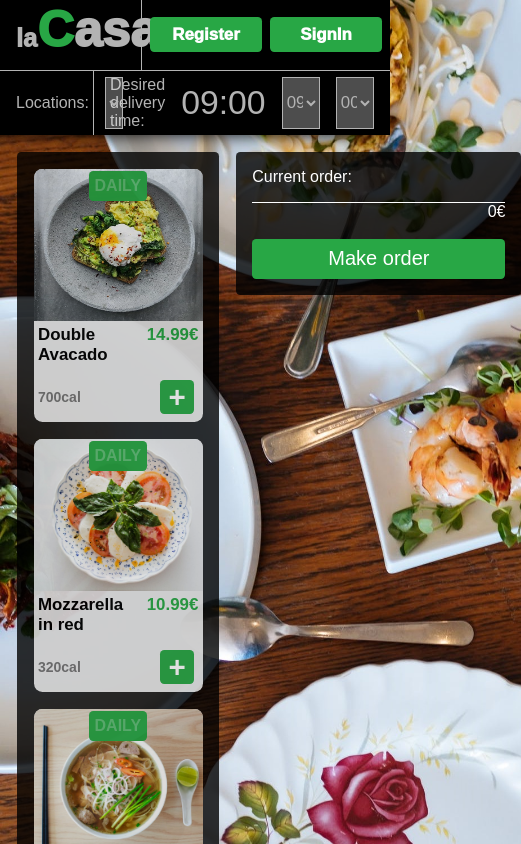
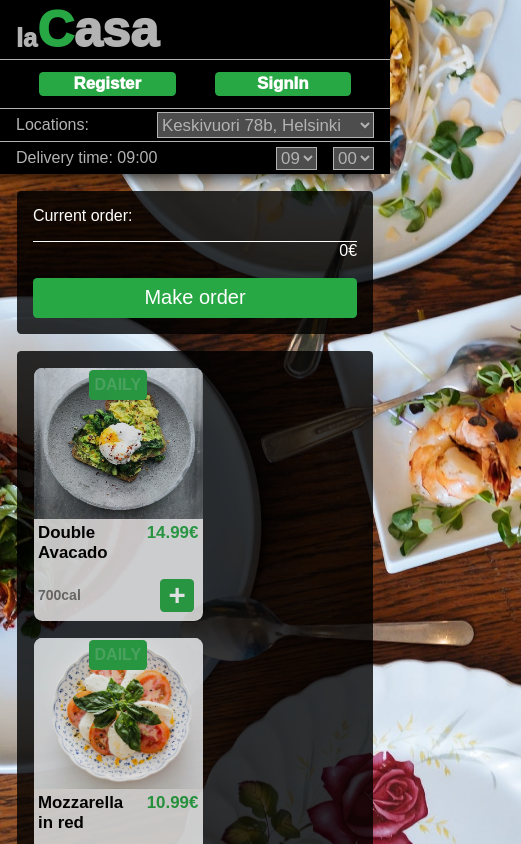
Before and after one commit to Kuovinen/Restaurant, a React (Create React App) app: page / in a window 390 px wide. Shown: the top 844 px of the page, 521 px wide, since content can reach past the window. Built offline with nearby package versions, Linux system fonts and the light colour scheme.

Commit message:
mobile size update and rework

```diff
--- a/src/components/Header.js
+++ b/src/components/Header.js
@@ -21,7 +21,7 @@ export default function Header() {
       <LogInRegisterSection />
 
       <div className="locations">
-        <span className="label">Locations:</span>
+        <span className="labelPlace">Locations:</span>
         <select className="locationSelect" name="option">
           <option value="1">Keskivuori 78b, Helsinki</option>
           <option value="2">Suomalahti 30, Vantaa</option>
@@ -29,16 +29,13 @@ export default function Header() {
         </select>
       </div>
       <div className="time">
-        <span className="label">Desired delivery time: </span>
-        <div
-          style={{
-            color: "var(--cp-White)",
-            margin: "0 1rem",
-            fontSize: "4vh",
-          }}
-        >
+        <div>
+          <span className="labelTime">Delivery time: </span>
+          <span className="chosenTime">
             {orderTime[0]}:{orderTime[1]}
+          </span>
         </div>
+        <div>
           <select className="deliveryTime" name="hours" onChange={modTime}>
             <option value="09">09</option>
             <option value="10">10</option>
@@ -57,6 +54,7 @@ export default function Header() {
             <option value="45">45</option>
           </select>
         </div>
+      </div>
     </header>
   );
 }
--- a/src/index.css
+++ b/src/index.css
@@ -13,6 +13,13 @@ body {
   /*background-image: url("../public/images/background.jpg");*/
   overflow-x: hidden;
   box-sizing: border-box;
+}
+.root {
+  width: 100%;
+}
+.App {
+  width: 100%;
+  min-width: 320px;
 }
 .bkg {
   position: fixed;
@@ -33,8 +40,9 @@ header {
   position: relative;
   display: grid;
   grid-template-columns: repeat(4, 1fr);
-  height: 16vh;
-  width: 100vw;
+  height: auto;
+  width: 100%;
+  min-width: 320px;
   background: var(--cp-Black);
   box-shadow: -1rem 0rem 1rem #000000;
   color: var(--cp-Grey);
@@ -132,9 +140,19 @@ header {
   height: 100%;
 }
 
-.label {
+.labelPlace,
+.labelTime {
   margin-left: 1rem;
+
   user-select: none;
+}
+.labelTime {
+  width: 5rem;
+}
+.chosenTime {
+  color: "var(--cp-White)";
+  margin: "0 1rem";
+  font-size: "3vh";
 }
 .locations {
   border-right: var(--border);
@@ -143,6 +161,7 @@ header {
   grid-row: 2;
   display: flex;
   gap: 1rem;
+  height: 2rem;
   justify-content: space-between;
   align-items: center;
 }
@@ -152,7 +171,7 @@ header {
 .locationSelect {
   flex: 3fr;
   height: 80%;
-  width: 100%;
+
   margin-right: 1rem;
   position: relative;
   background-color: hsl(0, 0%, 100%, 0.3);
@@ -172,6 +191,7 @@ header {
   border-top: var(--border);
   grid-column: 3/5;
   grid-row: 2;
+  height: 2rem;
   display: flex;
   align-items: center;
   justify-content: space-between;
@@ -180,7 +200,7 @@ header {
   position: relative;
   flex: 3fr;
   height: 80%;
-  width: 100%;
+
   margin-right: 1rem;
   background-color: hsl(0, 0%, 100%, 0.3);
   color: var(--cp-White);
@@ -200,7 +220,8 @@ header {
 }
 main {
   display: grid;
-  grid-template-columns: repeat(4, 1fr);
+  grid-template-columns: 3fr 1fr;
+  grid-template-rows: auto auto;
   margin: 2vh;
   gap: 2vh;
 }
@@ -209,7 +230,7 @@ main {
   background: var(--cp-Black80);
   border-radius: 0.5vh;
   padding: 2vh;
-  grid-column: 1/4;
+  grid-column: 1;
   gap: 2vh;
   min-width: 20vh;
   grid-template-columns: repeat(auto-fill, minmax(20vh, 1fr));
@@ -322,7 +343,7 @@ h5 {
 /*ORDER FORM: -----------------------------------------------*/
 /*----------- -----------------------------------------------*/
 .orderForm {
-  grid-column: 4;
+  grid-column: 2;
   grid-row: 1/3;
   color: white;
 }
@@ -397,7 +418,7 @@ h5 {
   border-radius: 0.5vh;
   padding: 2vh 0vh;
   grid-row: 2;
-  grid-column: 1/4;
+  grid-column: 1;
 }
 .menuButton {
   font-size: 2vh;
@@ -599,3 +620,82 @@ input::placeholder {
   margin: 1rem;
   color: var(--cp-Grey);
 }
+
+@media screen and (max-width: 700px) {
+  header {
+    grid-template-columns: auto auto;
+    grid-template-rows: auto auto auto;
+  }
+  .logo {
+    grid-column: 1;
+    grid-row: 1;
+  }
+
+  .login {
+    grid-column: 2;
+    grid-row: 1;
+  }
+  .login2 {
+    grid-column: 2;
+    grid-row: 1;
+  }
+  .locations {
+    border-right: none;
+    grid-column: 1/3;
+    grid-row: 2;
+  }
+  .time {
+    grid-column: 1/3;
+    grid-row: 3;
+  }
+}
+@media screen and (max-width: 460px) {
+  main {
+    grid-template-columns: auto;
+    grid-template-rows: auto auto auto;
+  }
+  .orderForm {
+    grid-column: 1;
+    grid-row: 1;
+  }
+  .dishes {
+    grid-row: 2;
+  }
+  .menu {
+    grid-row: 3;
+  }
+}
+@media screen and (max-width: 400px) {
+  header {
+    grid-template-columns: auto;
+    grid-template-rows: auto auto auto auto;
+  }
+
+  .logo {
+    grid-column: 1;
+    grid-row: 1;
+  }
+
+  .login {
+    grid-column: 1;
+    grid-row: 2;
+    height: 3rem;
+    border-top: 0.1rem solid var(--cp-Grey);
+    border-left: none;
+  }
+  .login2 {
+    grid-column: 1;
+    grid-row: 2;
+    border-top: 0.1rem solid var(--cp-Grey);
+    border-left: none;
+  }
+  .locations {
+    border-right: none;
+    grid-column: 1;
+    grid-row: 3;
+  }
+  .time {
+    grid-column: 1;
+    grid-row: 4;
+  }
+}
```
Lines whose indentation alone changed are shown as unchanged.
